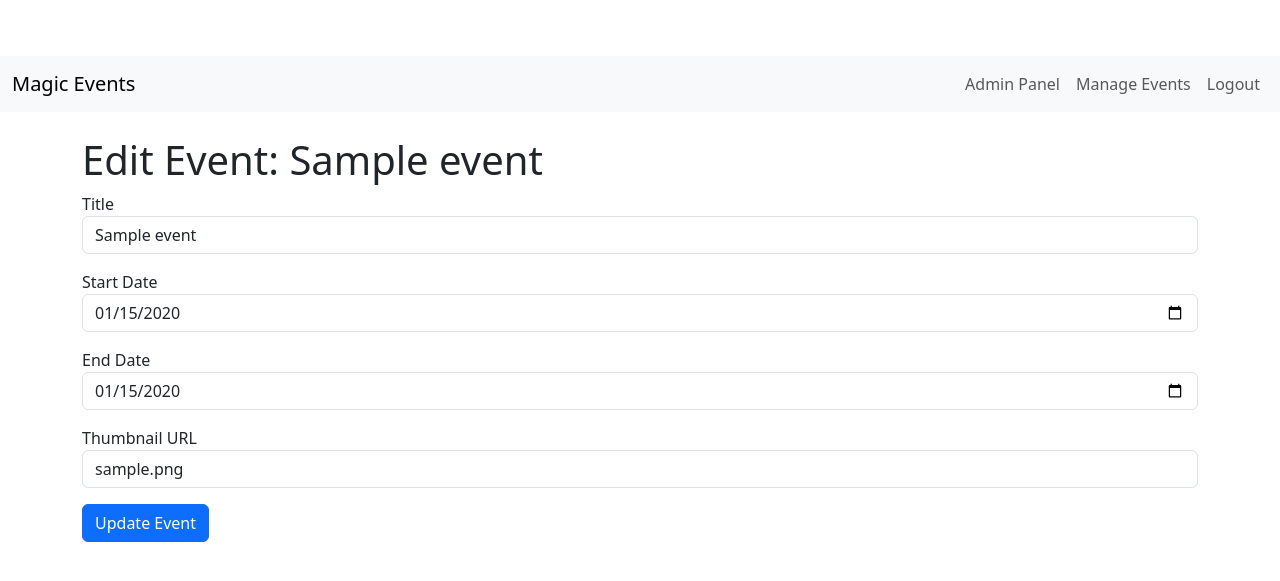
After one commit to Massonus/merp_event_registration, a Flask app: page /edit-event/1 in a window 1280 px wide. The commit adds this page. Shown: the top 581 px of the page. Run offline with Flask 3, Linux system fonts and the light colour scheme; a user stored in the database is signed in; tables that the repository leaves empty hold one stand-in row (values such as "Sample post").

Commit message:
add edit and delete events tools

```diff
--- a/app/forms.py
+++ b/app/forms.py
@@ -18,6 +18,14 @@ class EventForm(FlaskForm):
     submit = SubmitField('Create Event')
 
 
+class EventEditForm(FlaskForm):
+    title = StringField('Title', validators=[DataRequired()])
+    start_date = DateField('Start Date', validators=[DataRequired()])
+    end_date = DateField('End Date', validators=[DataRequired()])
+    thumbnail = StringField('Thumbnail URL')
+    submit = SubmitField('Update Event')
+
+
 class RegisterForm(FlaskForm):
     email = StringField('Email', validators=[DataRequired(), Email()])
     password = PasswordField('Password', validators=[DataRequired(), Length(min=6)])
--- a/app/routes.py
+++ b/app/routes.py
@@ -6,7 +6,7 @@ from flask_login import login_user, logout_user, current_user, login_required
 from werkzeug.security import generate_password_hash, check_password_hash
 
 from app import db
-from app.forms import LoginForm, EventForm, RegisterForm
+from app.forms import LoginForm, EventForm, RegisterForm, EventEditForm
 from app.models import User, Event, Reservation
 
 routes = Blueprint('routes', __name__)
@@ -95,6 +95,40 @@ def register_user():
     return render_template('user_registration.html', form=form)
 
 
+@routes.route('/edit-event/<int:event_id>', methods=['GET', 'POST'])
+@login_required
+def edit_event(event_id):
+    event = Event.query.get_or_404(event_id)
+    form = EventEditForm(obj=event)
+
+    if form.validate_on_submit():
+        event.title = form.title.data
+        event.start_date = form.start_date.data
+        event.end_date = form.end_date.data
+        event.thumbnail = form.thumbnail.data
+        db.session.commit()
+        flash('Event updated successfully.')
+        return redirect(url_for('routes.admin_panel'))
+
+    return render_template('edit_event.html', form=form, event=event)
+
+
+@routes.route('/delete-event/<int:event_id>', methods=['POST'])
+@login_required
+def delete_event(event_id):
+    event = Event.query.get_or_404(event_id)
+
+    reservations = Reservation.query.filter_by(event_id=event_id).all()
+    for reservation in reservations:
+        db.session.delete(reservation)
+
+    db.session.delete(event)
+    db.session.commit()
+
+    flash('Event deleted successfully.')
+    return redirect(url_for('routes.index'))
+
+
 @routes.route('/admin', methods=['GET', 'POST'])
 @login_required
 def admin_panel():
--- /dev/null
+++ b/templates/edit_event.html
@@ -0,0 +1,21 @@
+{% extends 'base.html' %}
+{% block title %}Edit Event{% endblock %}
+{% block content %}
+    <h1>Edit Event: {{ event.title }}</h1>
+    <form method="POST" action="">
+        {{ form.hidden_tag() }}
+        <div class="mb-3">
+            {{ form.title.label }} {{ form.title(class="form-control") }}
+        </div>
+        <div class="mb-3">
+            {{ form.start_date.label }} {{ form.start_date(class="form-control") }}
+        </div>
+        <div class="mb-3">
+            {{ form.end_date.label }} {{ form.end_date(class="form-control") }}
+        </div>
+        <div class="mb-3">
+            {{ form.thumbnail.label }} {{ form.thumbnail(class="form-control") }}
+        </div>
+        <button type="submit" class="btn btn-primary">Update Event</button>
+    </form>
+{% endblock %}
```
Also changed, not shown: templates/index.html (+12 -0 lines).
